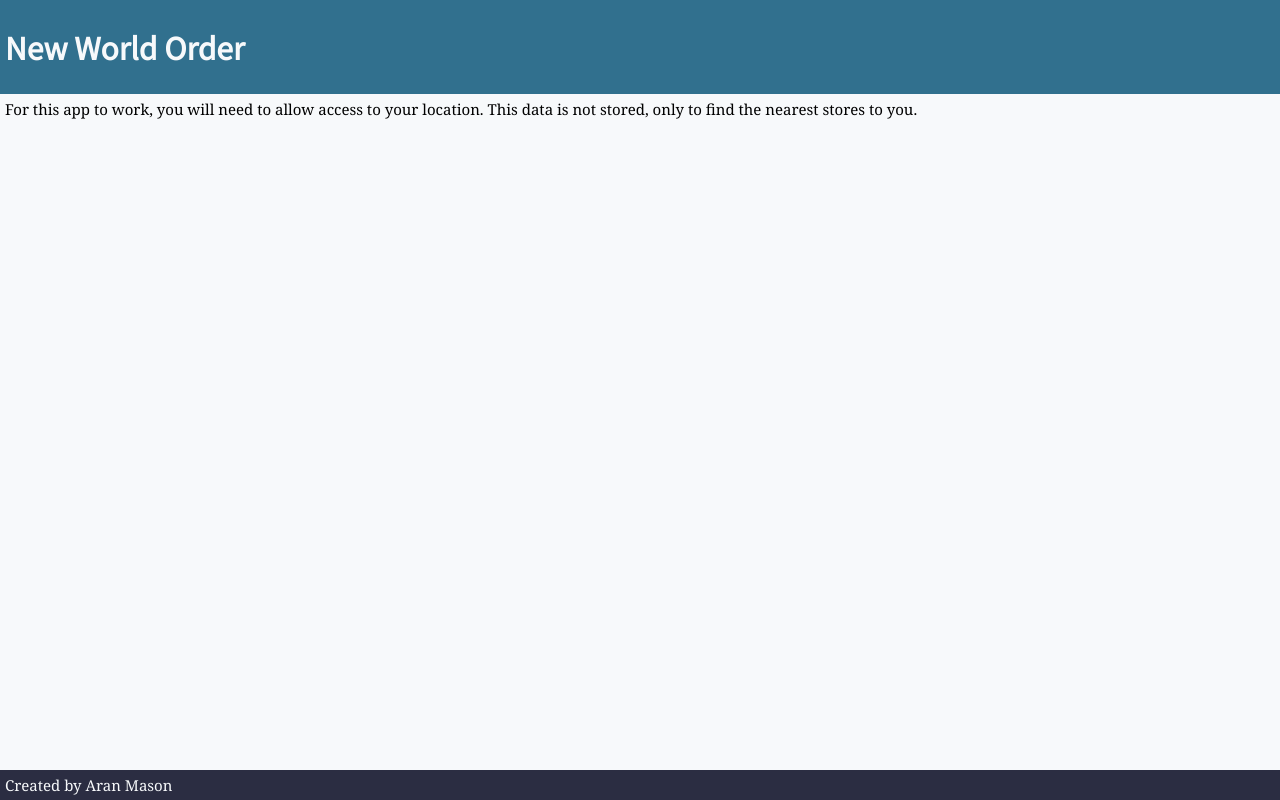
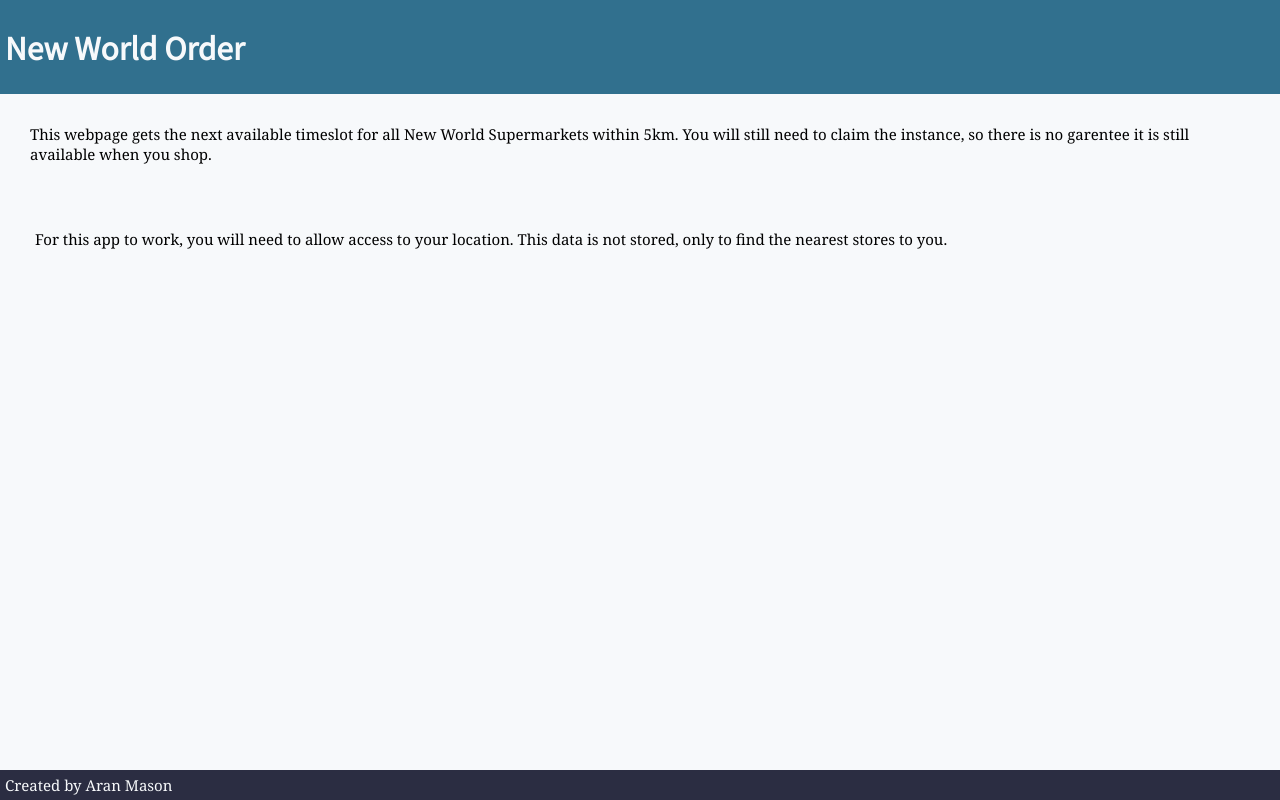
Before and after one commit to AranMason/NewWorldOrder, a React (Create React App) app: page / in a window 1280 px wide. Built offline with nearby package versions, Linux system fonts and the light colour scheme; no server answers.

Commit message:
Added some style

```diff
--- a/package.json
+++ b/package.json
@@ -15,6 +15,7 @@
     "@types/react-redux": "^7.1.5",
     "axios": "^0.19.2",
     "geolib": "^3.2.1",
+    "moment": "^2.24.0",
     "react": "^16.12.0",
     "react-dom": "^16.12.0",
     "react-helmet": "^5.2.1",
--- a/public/index.html
+++ b/public/index.html
@@ -18,12 +18,12 @@
   <link rel="icon" href="%PUBLIC_URL%/favicon.ico" />
   <meta name="viewport" content="width=device-width, initial-scale=1" />
   <meta name="theme-color" content="#000000" />
-  <meta name="description" content="Web site created using create-react-app" />
+  <meta name="description" content="A webpage to find when the next available delivery time is for New World." />
   <link rel="apple-touch-icon" href="%PUBLIC_URL%/logo192.png" />
   <!-- manifest.json provides metadata used when your web app is installed on a user's mobile device or desktop. See https://developers.google.com/web/fundamentals/web-app-manifest/ -->
   <link rel="manifest" href="%PUBLIC_URL%/manifest.json" />
   <!-- Notice the use of %PUBLIC_URL% in the tags above. It will be replaced with the URL of the `public` folder during the build. Only files inside the `public` folder can be referenced from the HTML. Unlike "/favicon.ico" or "favicon.ico", "%PUBLIC_URL%/favicon.ico" will work correctly both with client-side routing and a non-root public URL. Learn how to configure a non-root public URL by running `npm run build`. -->
-  <title>React App</title>
+  <title>New World Order</title>
 
   <link href="https://fonts.googleapis.com/css?family=Noto+Sans+JP|Noto+Serif&display=swap" rel="stylesheet" />
 
--- a/src/App.css
+++ b/src/App.css
@@ -1,26 +1,3 @@
-:root {
-  --primary: #31708E;
-  --secondary: #5085A5;
-
-  --highlight: #DB504A;
-
-  --background: #F7F9FB;
-  --dark: #2B2D42;
-}
-
-html,
-body,
-#root {
-  position: fixed;
-  top: 0;
-  bottom: 0;
-  left: 0;
-  right: 0;
-  display: flex;
-  font-family: 'Noto Serif', serif;
-  font-size: 15px;
-}
-
 .App-Container {
   flex-direction: column;
   display: flex;
@@ -28,70 +5,10 @@
   flex: 1;
 }
 
-h1,
-h2,
-h3,
-h4,
-h5,
-h6 {
-  font-family: 'Noto Sans JP', sans-serif;
-  color: var(--secondary);
-  border-bottom: thin;
-  text-decoration: underline;
-  text-decoration-color: var(--highlight);
+.App-supermarket-container {
+  flex-direction: column;
 }
 
-p {
-  padding: 1em;
+.App-info {
+  padding: 2em;
 }
-
-a {
-  color: var(--highlight);
-}
-
-a:hover {
-  color: var(--dark);
-}
-
-div {
-  margin: 0px;
-  padding: 0px;
-  display: flex;
-  background-color: var(--background);
-}
-
-section {
-  margin: 0px;
-  padding: 0px;
-  display: flex;
-  background-color: var(--background);
-  flex-direction: column;
-  flex: 1;
-}
-
-span {
-  font-weight: bold;
-  color: var(--highlight);
-}
-
-header {
-  background-color: var(--primary);
-  width: 100%;
-}
-
-header>.title {
-  color: var(--background);
-  text-decoration: none;
-}
-
-footer {
-  background-color: var(--dark);
-  color: var(--background);
-  width: 100%;
-}
-
-header,
-section,
-footer {
-  padding: 5px;
-}
--- a/src/App.tsx
+++ b/src/App.tsx
@@ -96,13 +96,13 @@
 
     if (this.state.isLoading) {
       return (
-        <div>
+        <div className="App-info">
           For this app to work, you will need to allow access to your location. This data is not stored, only to find the nearest stores to you.
         </div>
       )
     } else {
       return (
-        <div className="supermarket-container">
+        <div className="App-supermarket-container">
           {this.state.supermarkets.map((store) => {
 
             var withinRange = getDistance(this.state.userLocation, {
@@ -136,7 +136,9 @@
         </Helmet>
         <header>
           <h1 className="title">{title}</h1>
+
         </header>
+        <div className="App-info">This webpage gets the next available timeslot for all New World Supermarkets within 5km. You will still need to claim the instance, so there is no garentee it is still available when you shop.</div>
 
         <section>
           {this.renderIsLoading()}
--- /dev/null
+++ b/src/components/SuperMarket.css
@@ -0,0 +1,7 @@
+.Supermarket-info {
+  flex-direction: column;
+}
+
+.Supermarket-info > div {
+  padding: 0.2em;
+}
--- a/src/components/SuperMarket.tsx
+++ b/src/components/SuperMarket.tsx
@@ -1,7 +1,9 @@
 import React from 'react';
-import { SuperMarketStore, SuperMarketOpenings, TimeSlot } from '../models/Types';
+import { SuperMarketStore, SuperMarketOpenings } from '../models/Types';
+import moment from 'moment';
+import Axios from 'axios';
 
-import Axios from 'axios';
+import './SuperMarket.css';
 
 interface State {
   isLoading: boolean;
@@ -50,8 +52,6 @@
 
     var days = this.state.openings;
 
-    var nextOpen: TimeSlot | null = null;
-
     for (var i = 0; i < days.length; i++) {
 
       var slots = days[i].timeSlots;
@@ -66,15 +66,22 @@
 
         if (timeSlot.available > 0) {
           return (
-            <div>
-              {days[i].date} - {timeSlot.slot}
+            <div className="Supermarket-info">
+
+              <div><span>Next time slot: </span></div>
+              <div>{moment(days[i].date, "YYYY-MM-DD").format('LL')}</div>
+              <div>{timeSlot.slot}</div>
             </div>
           )
         }
       }
     }
 
-    return null;
+    return <div className="Supermarket-info">
+
+      <div><span>Time slot: </span></div>
+      <div>None</div>
+    </div>;
 
   }
 
--- a/src/index.css
+++ b/src/index.css
@@ -7,7 +7,92 @@
   -moz-osx-font-smoothing: grayscale;
 }
 
-code {
-  font-family: source-code-pro, Menlo, Monaco, Consolas, 'Courier New',
-    monospace;
+:root {
+  --primary: #31708E;
+  --secondary: #5085A5;
+
+  --highlight: #DB504A;
+
+  --background: #F7F9FB;
+  --dark: #2B2D42;
 }
+
+html,
+body,
+#root {
+  position: fixed;
+  top: 0;
+  bottom: 0;
+  left: 0;
+  right: 0;
+  display: flex;
+  font-family: 'Noto Serif', serif;
+  font-size: 15px;
+}
+
+h1,
+h2,
+h3,
+h4,
+h5,
+h6 {
+  font-family: 'Noto Sans JP', sans-serif;
+  color: var(--secondary);
+  border-bottom: thin;
+  text-decoration: underline;
+  text-decoration-color: var(--highlight);
+}
+
+p {
+  padding: 1em;
+}
+
+a {
+  color: var(--highlight);
+}
+
+a:hover {
+  color: var(--dark);
+}
+
+div {
+  margin: 0px;
+  padding: 0px;
+  display: flex;
+}
+
+section {
+  margin: 0px;
+  padding: 0px;
+  display: flex;
+  background-color: var(--background);
+  flex-direction: column;
+  flex: 1;
+}
+
+span {
+  font-weight: bold;
+  color: var(--highlight);
+}
+
+header {
+  background-color: var(--primary);
+  width: 100%;
+}
+
+header>.title {
+  color: var(--background);
+  text-decoration: none;
+}
+
+footer {
+  background-color: var(--dark);
+  color: var(--background);
+  width: 100%;
+}
+
+header,
+section,
+footer {
+  padding: 5px;
+}
```
Also changed, not shown: 1 other file (tests, documents, lock files or other folders).
